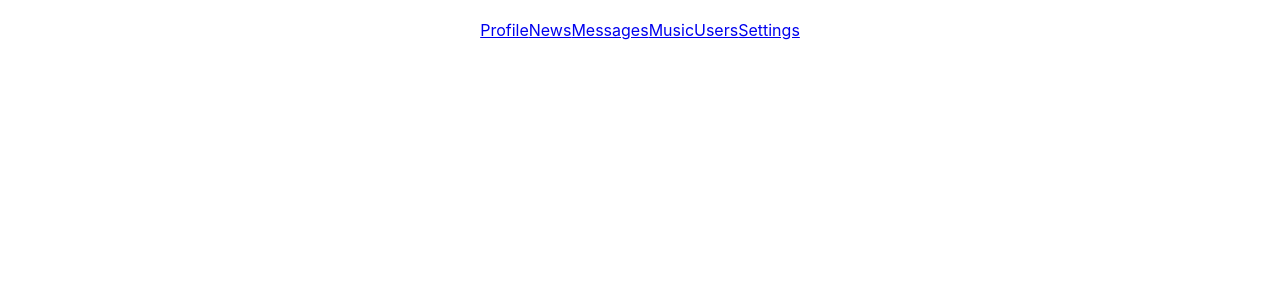
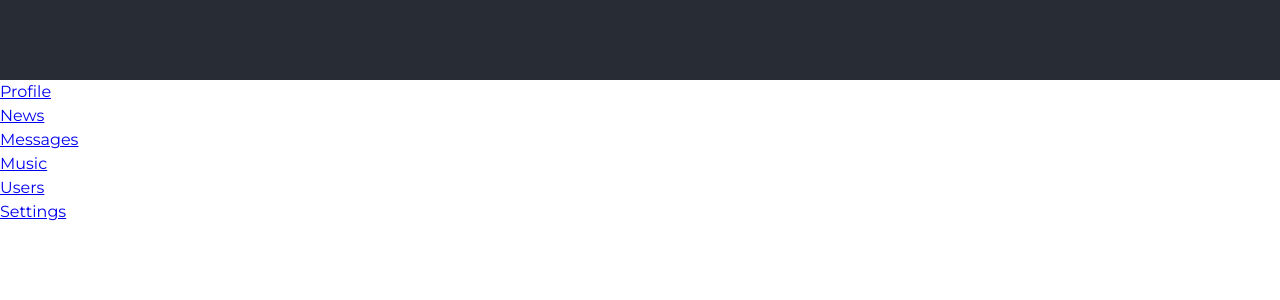
Before and after one commit to dem1luv/SocialNetwork, a React (Create React App) app: page /#/ in a window 1280 px wide. Shown: the top 300 px of the page. Built offline with nearby package versions, Linux system fonts and the light colour scheme.

Commit message:
Design & Layout: header, sidebar, content

```diff
--- a/src/App.css
+++ b/src/App.css
@@ -1,5 +1,92 @@
+@import url('https://fonts.googleapis.com/css2?family=Montserrat:wght@300;400;700&display=swap');
+/* Указываем box sizing */
+*,
+*::before,
+*::after {
+  box-sizing: border-box;
+}
+
+/* Убираем внутренние отступы */
+ul[class],
+ol[class] {
+  padding: 0;
+}
+
+/* Убираем внешние отступы */
+body,
+h1,
+h2,
+h3,
+h4,
+p,
+ul[class],
+ol[class],
+li,
+figure,
+figcaption,
+blockquote,
+dl,
+dd {
+  margin: 0;
+}
+
+/* Выставляем основные настройки по-умолчанию для body */
+body {
+  min-height: 100vh;
+  scroll-behavior: smooth;
+  text-rendering: optimizeSpeed;
+  line-height: 1.5;
+}
+
+/* Удаляем стандартную стилизацию для всех ul и il, у которых есть атрибут class*/
+ul[class],
+ol[class] {
+  list-style: none;
+}
+
+/* Элементы a, у которых нет класса, сбрасываем до дефолтных стилей */
+a:not([class]) {
+  text-decoration-skip-ink: auto;
+}
+
+/* Упрощаем работу с изображениями */
+img {
+  max-width: 100%;
+  display: block;
+}
+
+/* Указываем понятную периодичность в потоке данных у article*/
+article > * + * {
+  margin-top: 1em;
+}
+
+/* Наследуем шрифты для инпутов и кнопок */
+input,
+button,
+textarea,
+select {
+  font: inherit;
+}
+
+/* Удаляем все анимации и переходы для людей, которые предпочитай их не использовать */
+@media (prefers-reduced-motion: reduce) {
+  * {
+    animation-duration: 0.01ms !important;
+    animation-iteration-count: 1 !important;
+    transition-duration: 0.01ms !important;
+    scroll-behavior: auto !important;
+  }
+}
+
 .App {
-  text-align: center;
+  display: grid;
+  grid-template: "header header" "aside content";
+  grid-template-columns: 150px auto;
+  grid-template-rows: 80px 8fr;
+}
+
+.content {
+    grid-area: content;
 }
 
 .App-logo {
@@ -36,3 +123,7 @@
     transform: rotate(360deg);
   }
 }
+
+body {
+  font-family: Montserrat;
+}
--- a/src/components/Header/Header.module.css
+++ b/src/components/Header/Header.module.css
@@ -0,0 +1,8 @@
+.header {
+    background-color: #282c34;
+    color: #fff;
+    grid-area: header;
+    display: flex;
+    align-items: center;
+    justify-content: center;
+}
--- a/src/components/SidebarLeft/SidebarLeft.module.css
+++ b/src/components/SidebarLeft/SidebarLeft.module.css
@@ -0,0 +1,6 @@
+.aside {
+    grid-area: aside;
+}
+.aside a{
+    display: block;
+}
--- a/src/redux/profileReducer.js
+++ b/src/redux/profileReducer.js
@@ -5,7 +5,7 @@
 
 let initState = {
     posts: [
-        {id: 0, text: "1488", date: "28.05.2020, 17:25:09", liked: false, likesCount: 0,},
+        {id: 0, text: "Hey, people, here's my first post!", date: "28.05.2020, 17:25:09", liked: false, likesCount: 0,},
     ],
     inputText: "",
     user: {id: 0, avaUrl: "https://hypeava.ru/uploads/posts/2020-03/1583012706_5.jpg", name: "Dmytry Demjanenko",},
```
